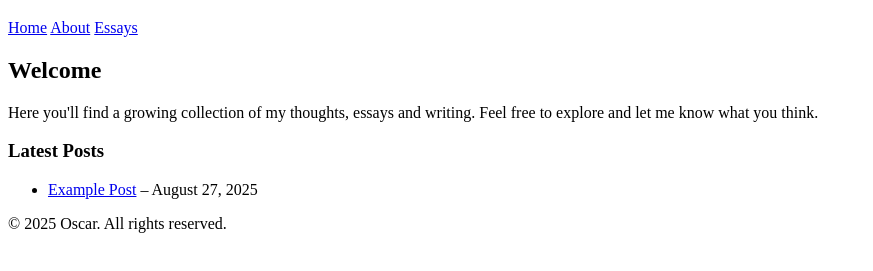
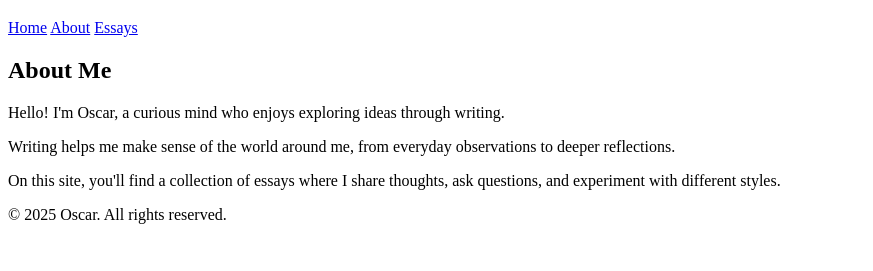
Before and after one commit to oscardavidhasbun-dot/glowing-broccoli, a plain HTML site: page index.html in a window 1280 px wide. Shown: the part 61-332 px from the top of the page, without its empty margins (0-873 px from the left). Drawn offline with Linux system fonts and the light colour scheme.

Commit message:
Update index.html

```diff
--- a/index.html
+++ b/index.html
@@ -3,7 +3,7 @@
 <head>
     <meta charset="UTF-8">
     <meta name="viewport" content="width=device-width, initial-scale=1.0">
-    <title>Oscar's Thoughts &amp; Essays</title>
+    <title>About - Oscar's Thoughts &amp; Essays</title>
     <link rel="stylesheet" href="style.css">
 </head>
 <body>
@@ -17,15 +17,10 @@
     </header>
     <main>
         <section>
-            <h2>Welcome</h2>
-            <p>Here you'll find a growing collection of my thoughts, essays and writing. Feel free to explore and let me know what you think.</p>
-        </section>
-        <section>
-            <h3>Latest Posts</h3>
-            <ul class="post-list">
-                <!-- Add list items here as you publish more posts -->
-                <li><a href="posts/example-post.html">Example Post</a> &ndash; <span class="post-date">August&nbsp;27,&nbsp;2025</span></li>
-            </ul>
+            <h2>About Me</h2>
+            <p>Hello! I'm Oscar, a curious mind who enjoys exploring ideas through writing.</p>
+            <p>Writing helps me make sense of the world around me, from everyday observations to deeper reflections.</p>
+            <p>On this site, you'll find a collection of essays where I share thoughts, ask questions, and experiment with different styles.</p>
         </section>
     </main>
     <footer>
```
